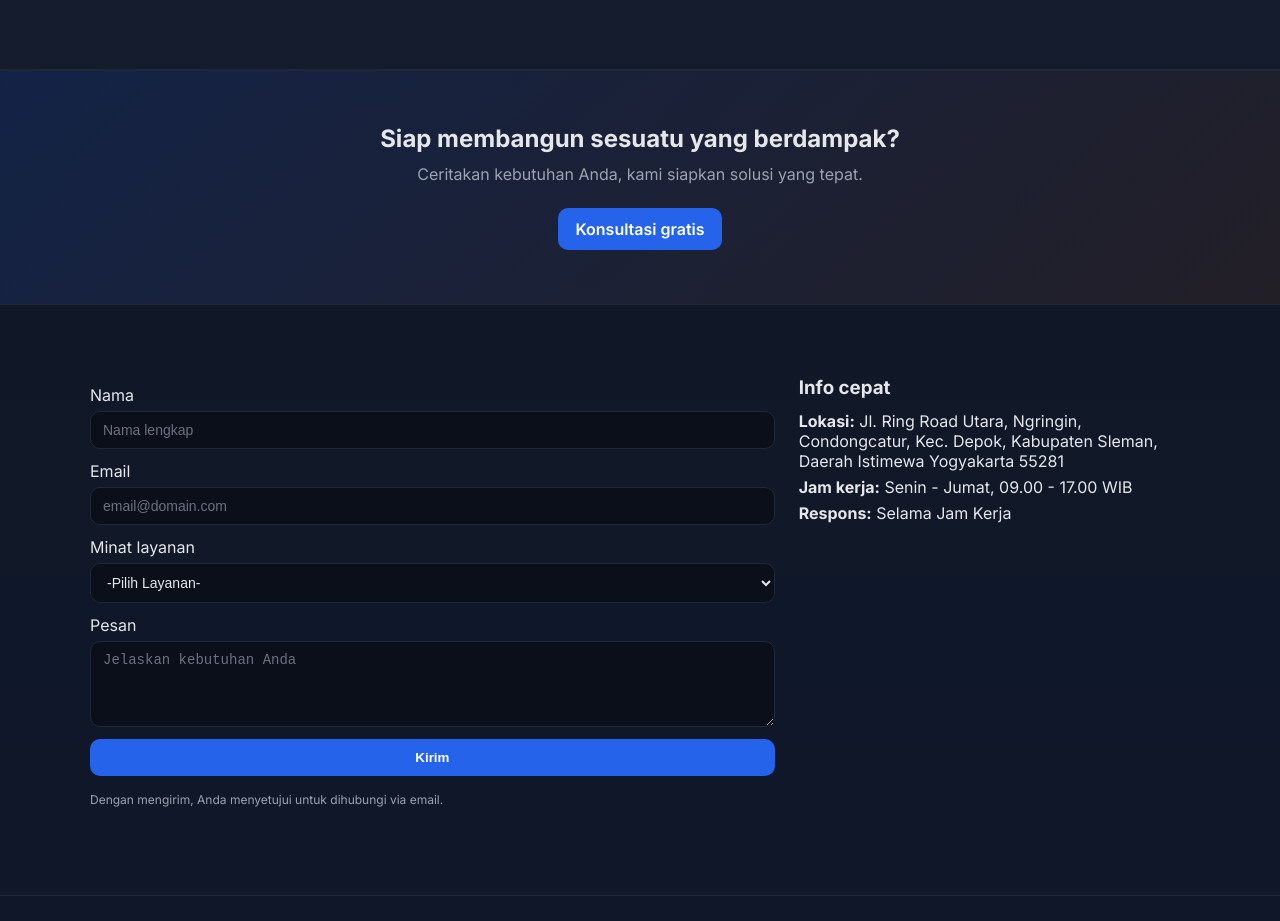
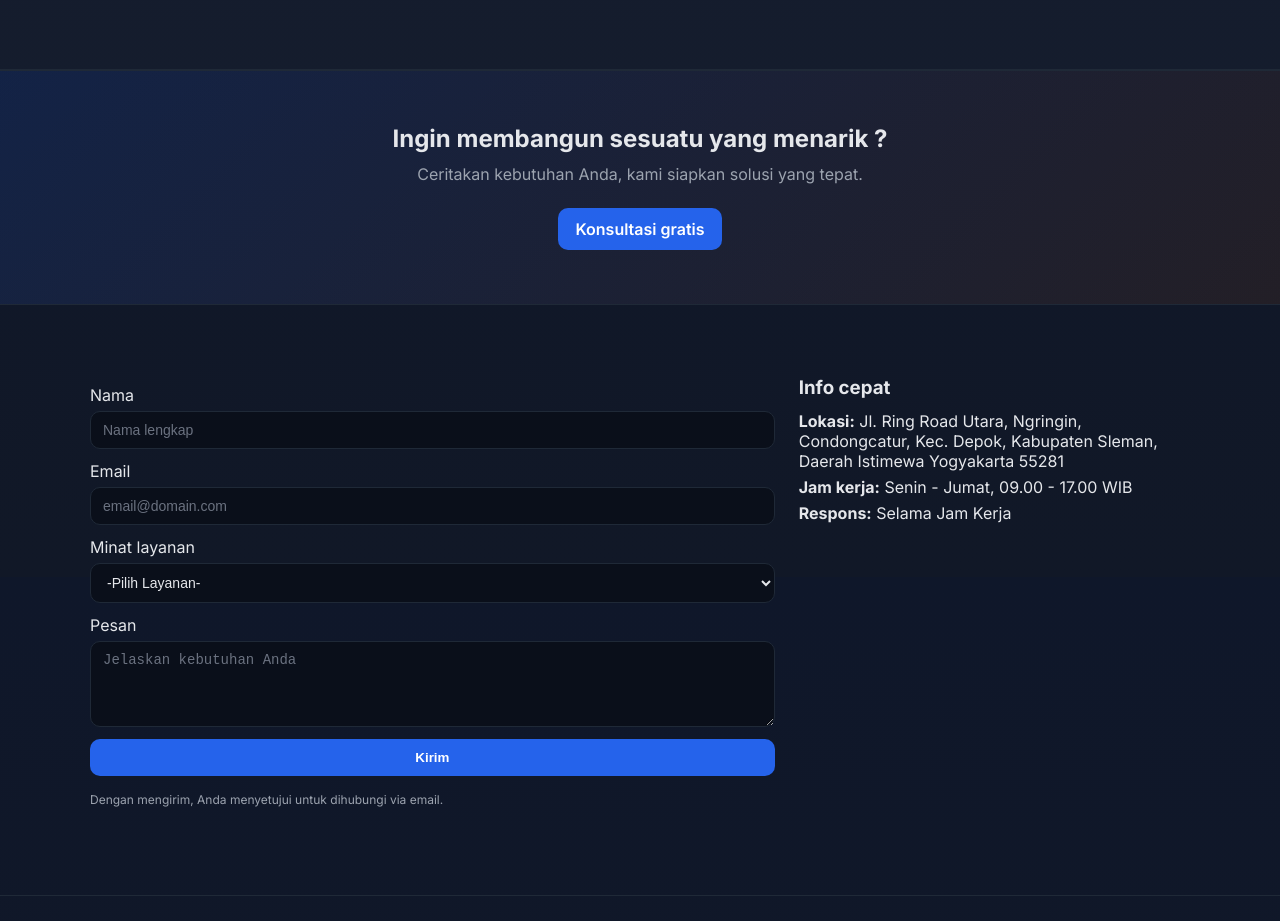
Before and after one commit to MFSA01/Code-Craft, a plain HTML site: page index.html in a window 1280 px wide. Shown: the part 2623-3544 px from the top of the page. Drawn offline with Linux system fonts and the light colour scheme.

Commit message:
Fix HTML formatting and add missing elements

```diff
--- a/index.html
+++ b/index.html
@@ -250,7 +250,7 @@
         <!-- CTA -->
         <section class="cta">
             <div class="container cta-wrap">
-                <h2>Siap membangun sesuatu yang berdampak?</h2>
+                <h2>Ingin membangun sesuatu yang menarik ?</h2>
                 <p>Ceritakan kebutuhan Anda, kami siapkan solusi yang tepat.</p>
                 <a href="#kontak" class="btn btn-third">Konsultasi gratis</a>
             </div>
@@ -324,4 +324,5 @@
     <script src="script.js"></script>
 </body>
 
+
 </html>
```
